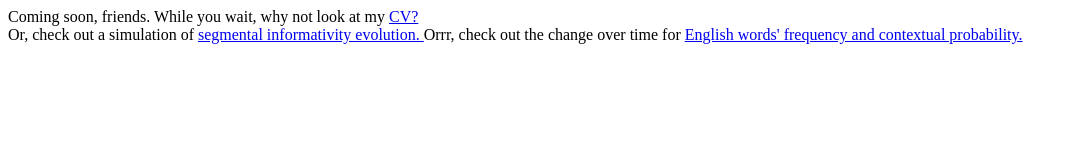
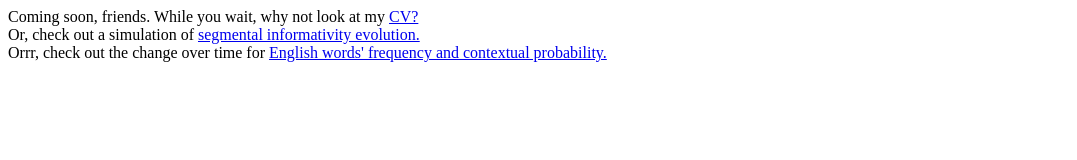
Before and after one commit to AdamKing11/adamking11.github.io, a plain HTML site: page index.html in a window 1280 px wide. Shown: the whole page, without its empty margins (0-1077 px from the left). Drawn offline with Linux system fonts and the light colour scheme.

Commit message:
Update index.html

```diff
--- a/index.html
+++ b/index.html
@@ -6,7 +6,7 @@
 	<body>
 		Coming soon, friends.
 		While you wait, why not look at my <a href="cv/akcv.pdf"> CV? </a> <br>
-		Or, check out a simulation of <a href="SI_Evolution/viz.html">segmental informativity evolution. </a>
-		Orrr, check out the change over time for <a href="VizFinal/index.html"> English words' frequency and contextual probability. </a>
+		Or, check out a simulation of <a href="SI_Evolution/viz.html">segmental informativity evolution. </a> <br>
+		Orrr, check out the change over time for <a href="VizFinal/index.html"> English words' frequency and contextual probability. </a> <br>
 	</body>
 </html>
```
